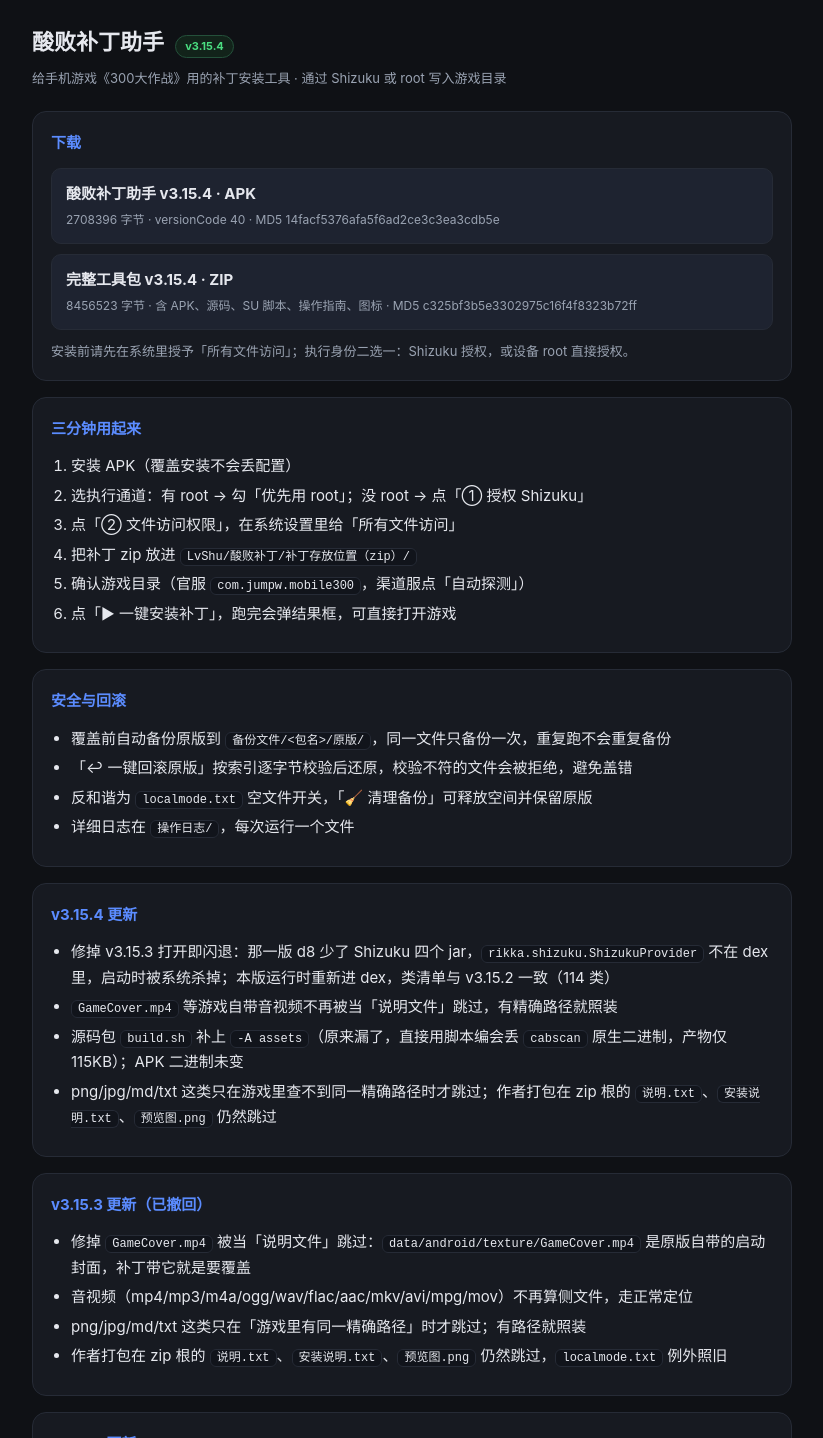
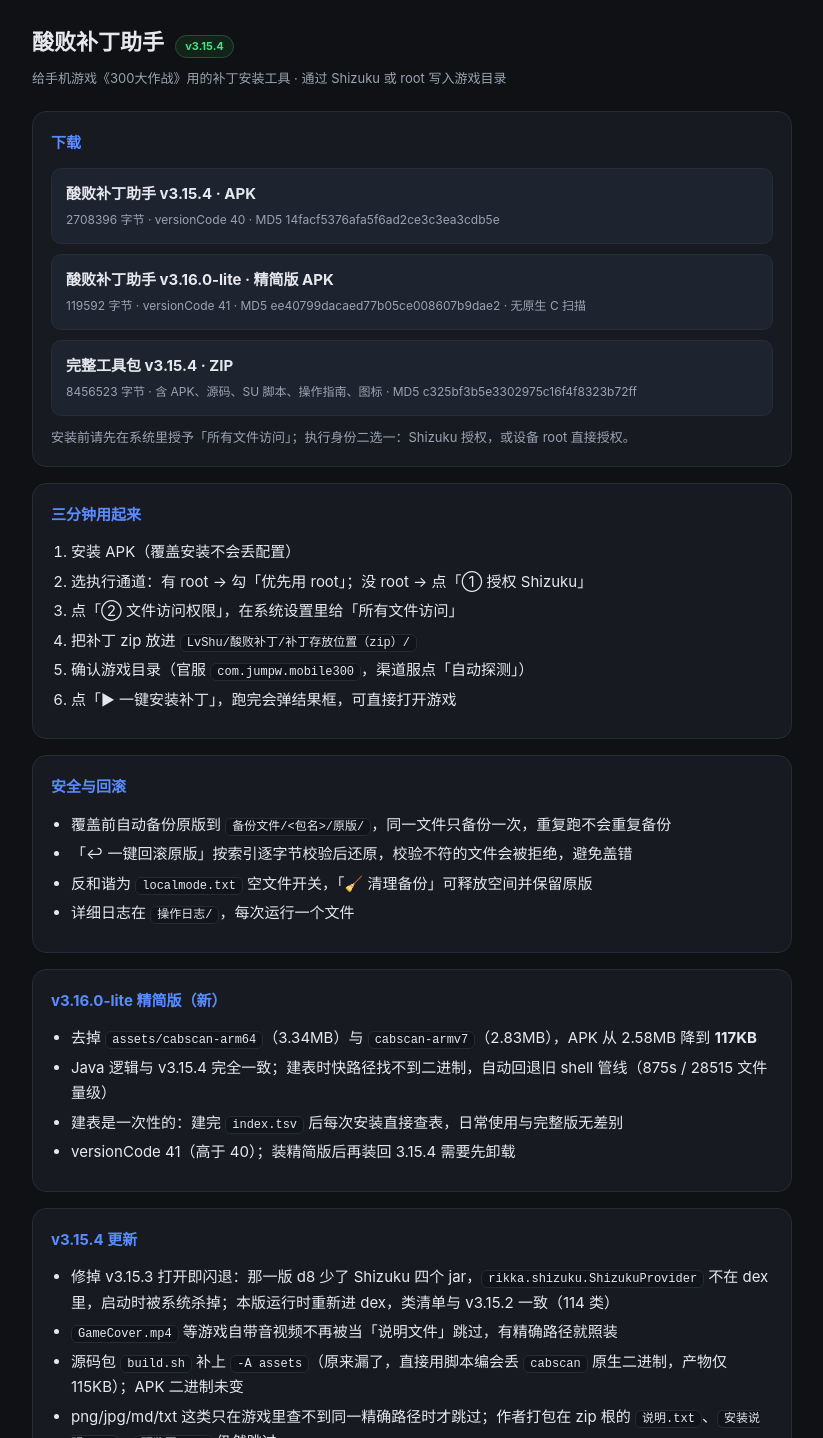
Before and after one commit to LvShu2009/suibai-patchtool, a plain HTML site: page index.html in a window 1280 px wide. Shown: the top 1438 px of the page, without its empty margins (228-1051 px from the left). Drawn offline with Linux system fonts and the light colour scheme.

Commit message:
release: v3.16.0-lite（无原生 C 扫描的精简版本地版，117KB，versionCode 41）

```diff
--- a/index.html
+++ b/index.html
@@ -35,6 +35,10 @@ li{margin:4px 0}
       <b>酸败补丁助手 v3.15.4 · APK</b>
       <span>2708396 字节 · versionCode 40 · MD5 14facf5376afa5f6ad2ce3c3ea3cdb5e</span>
     </a>
+    <a class="btn" href="dist/patchtool-lite-v3.16.0.apk" download>
+      <b>酸败补丁助手 v3.16.0-lite · 精简版 APK</b>
+      <span>119592 字节 · versionCode 41 · MD5 ee40799dacaed77b05ce008607b9dae2 · 无原生 C 扫描</span>
+    </a>
     <a class="btn" href="dist/patchtool-kit-v3.15.4.zip" download>
       <b>完整工具包 v3.15.4 · ZIP</b>
       <span>8456523 字节 · 含 APK、源码、SU 脚本、操作指南、图标 · MD5 c325bf3b5e3302975c16f4f8323b72ff</span>
@@ -61,6 +65,16 @@ li{margin:4px 0}
       <li>「↩ 一键回滚原版」按索引逐字节校验后还原，校验不符的文件会被拒绝，避免盖错</li>
       <li>反和谐为 <code>localmode.txt</code> 空文件开关，「🧹 清理备份」可释放空间并保留原版</li>
       <li>详细日志在 <code>操作日志/</code>，每次运行一个文件</li>
+    </ul>
+  </div>
+
+  <div class="card">
+    <h2>v3.16.0-lite 精简版（新）</h2>
+    <ul>
+      <li>去掉 <code>assets/cabscan-arm64</code>（3.34MB）与 <code>cabscan-armv7</code>（2.83MB），APK 从 2.58MB 降到 <b>117KB</b></li>
+      <li>Java 逻辑与 v3.15.4 完全一致；建表时快路径找不到二进制，自动回退旧 shell 管线（875s / 28515 文件量级）</li>
+      <li>建表是一次性的：建完 <code>index.tsv</code> 后每次安装直接查表，日常使用与完整版无差别</li>
+      <li>versionCode 41（高于 40）；装精简版后再装回 3.15.4 需要先卸载</li>
     </ul>
   </div>
 
```
Also changed, not shown: 2 other files.
